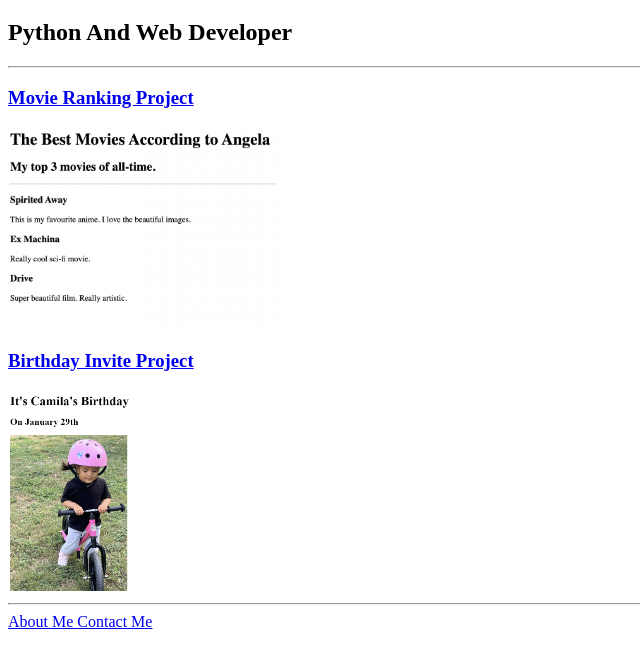
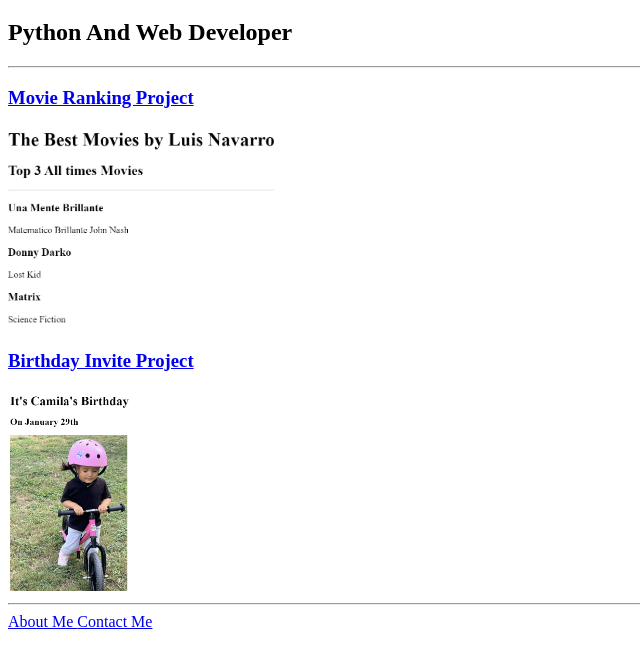
Before and after one commit to LuisNavarro35/html-portafolio, a plain HTML site: page index.html in a window 1280 px wide. Shown: the part 61-726 px from the top of the page, without its empty margins (0-640 px from the left). Drawn offline with Linux system fonts and the light colour scheme.

Commit message:
Add files via upload

```diff
--- a/index.html
+++ b/index.html
@@ -27,7 +27,7 @@ https://developer.mozilla.org/en-US/docs/Web/HTML/Element/img#attr-height -->
     <hr />
 
     <h3><a href="./public/movie-ranking.html">Movie Ranking Project</a><br></h3>
-    <img height="200px" src="./assets/images/movie-ranking.png"/><br/>
+    <img height="200px" src="./assets/images/ranking.png"/><br/>
     <h3><a href="./public/birthday-invite.html">Birthday Invite Project</a><br/></h3>
     <img height="200px" src="./assets/images/Birthday.png"/>
 
```
